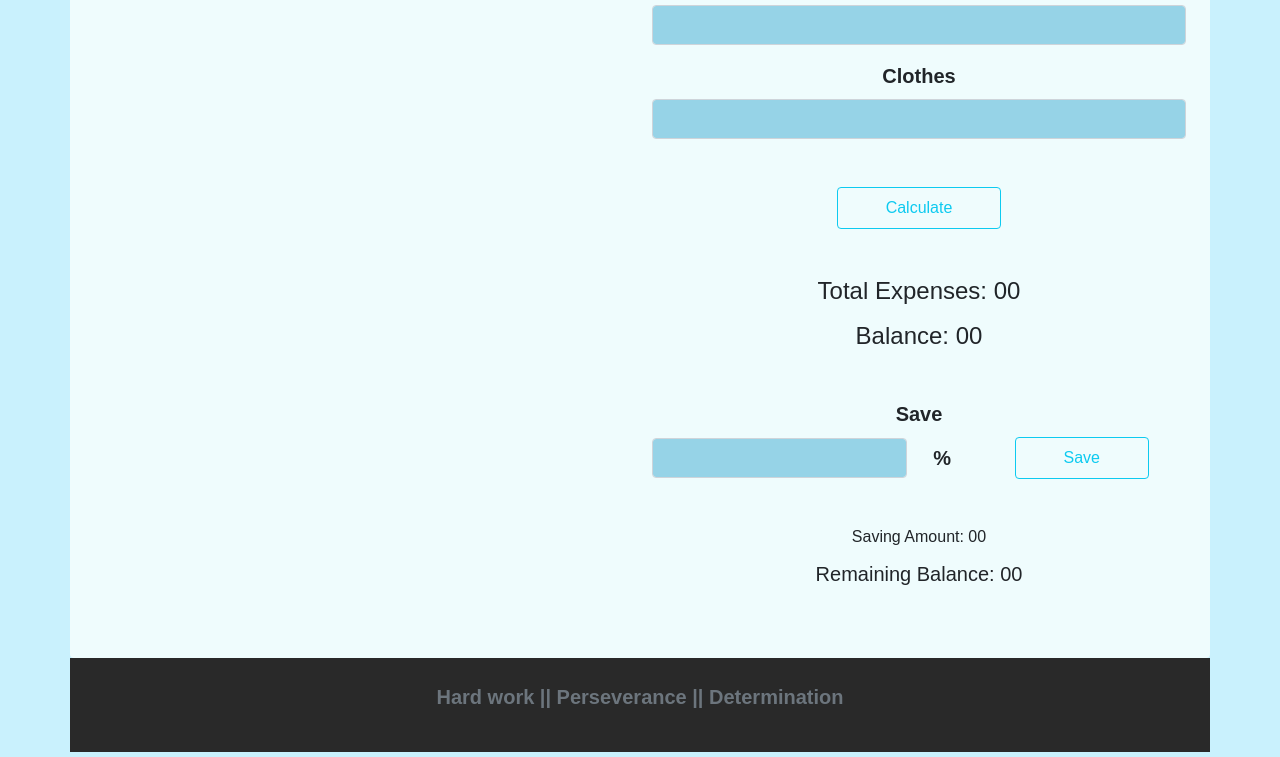
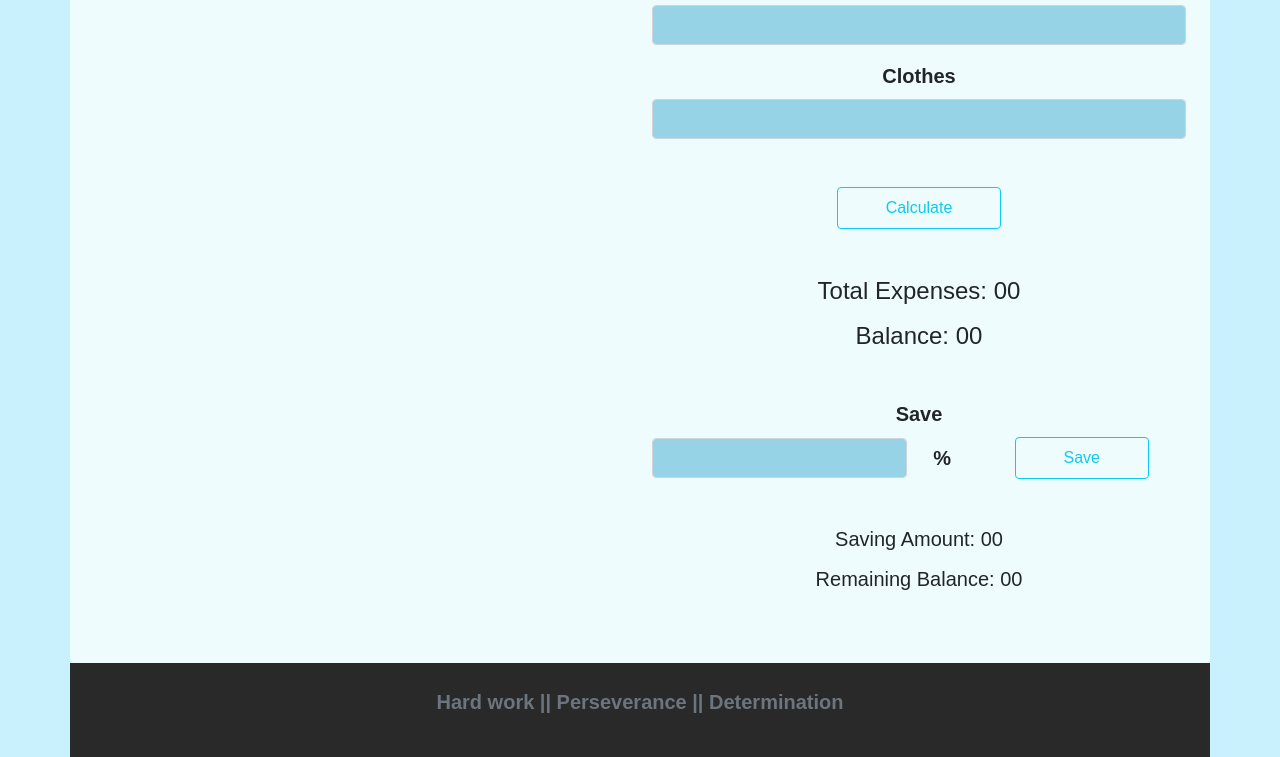
Before and after one commit to sajeeb-ahmeed/money-master, a plain HTML site: page index.html in a window 1280 px wide. Shown: the part 560-1317 px from the top of the page. Drawn offline with nearby package versions, Linux system fonts and the light colour scheme.

Commit message:
money master done

```diff
--- a/index.html
+++ b/index.html
@@ -94,8 +94,8 @@
 
                         </div>
 
-                        <h6 class="mb-3 mt-5">Saving Amount: <font id="savings">00</font>
-                        </h6>
+                        <h5 class="mb-3 mt-5">Saving Amount: <font id="savings">00</font>
+                        </h5>
 
                         <h5 class="mb-5">Remaining Balance: <font id="remaining-balance">00</font>
                         </h5>
```
